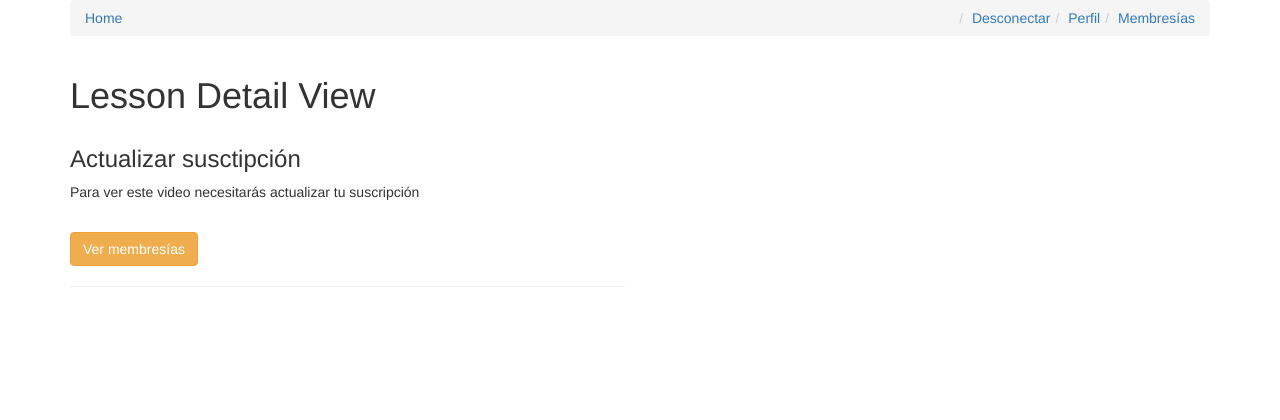
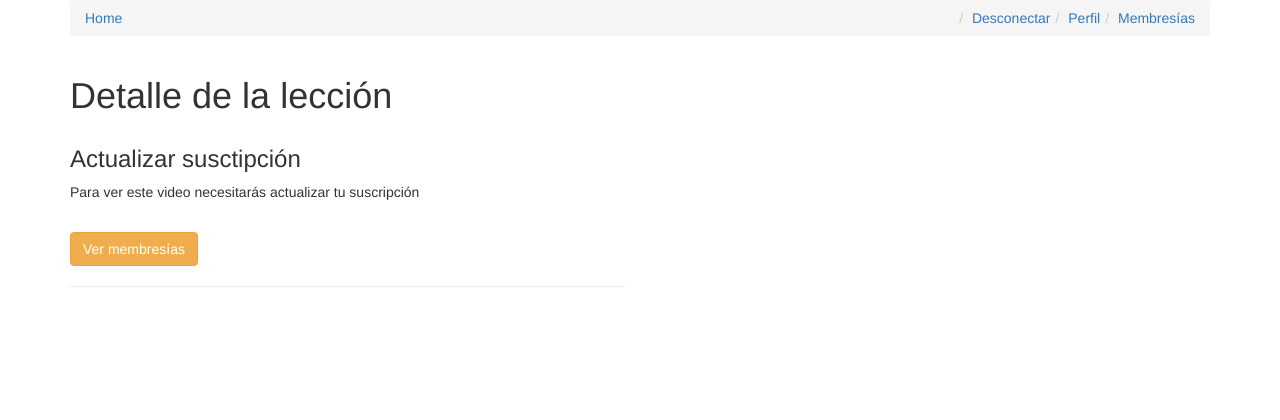
Before and after one commit to jcmpes/elearning, a Django app: a page that uses src/courses/templates/courses/lesson_detail.html in a window 1280 px wide. Shown: the top 420 px of the page. Run offline with Django 3.2, Linux system fonts and the light colour scheme; a user stored in the database is signed in; data comes from the database, SQL or seed files in the repository; some libraries are stand-ins or nearby versions.

Commit message:
Last translation

```diff
--- a/src/courses/templates/courses/lesson_detail.html
+++ b/src/courses/templates/courses/lesson_detail.html
@@ -9,7 +9,7 @@
 
 {% block content %}
     <div class="container">
-        <h1>Lesson Detail View</h1>
+        <h1>Detalle de la lección</h1>
         <div class="row">
             <div class="col-sm-6 col-md-6">
                 {% if object is not None %}
```
